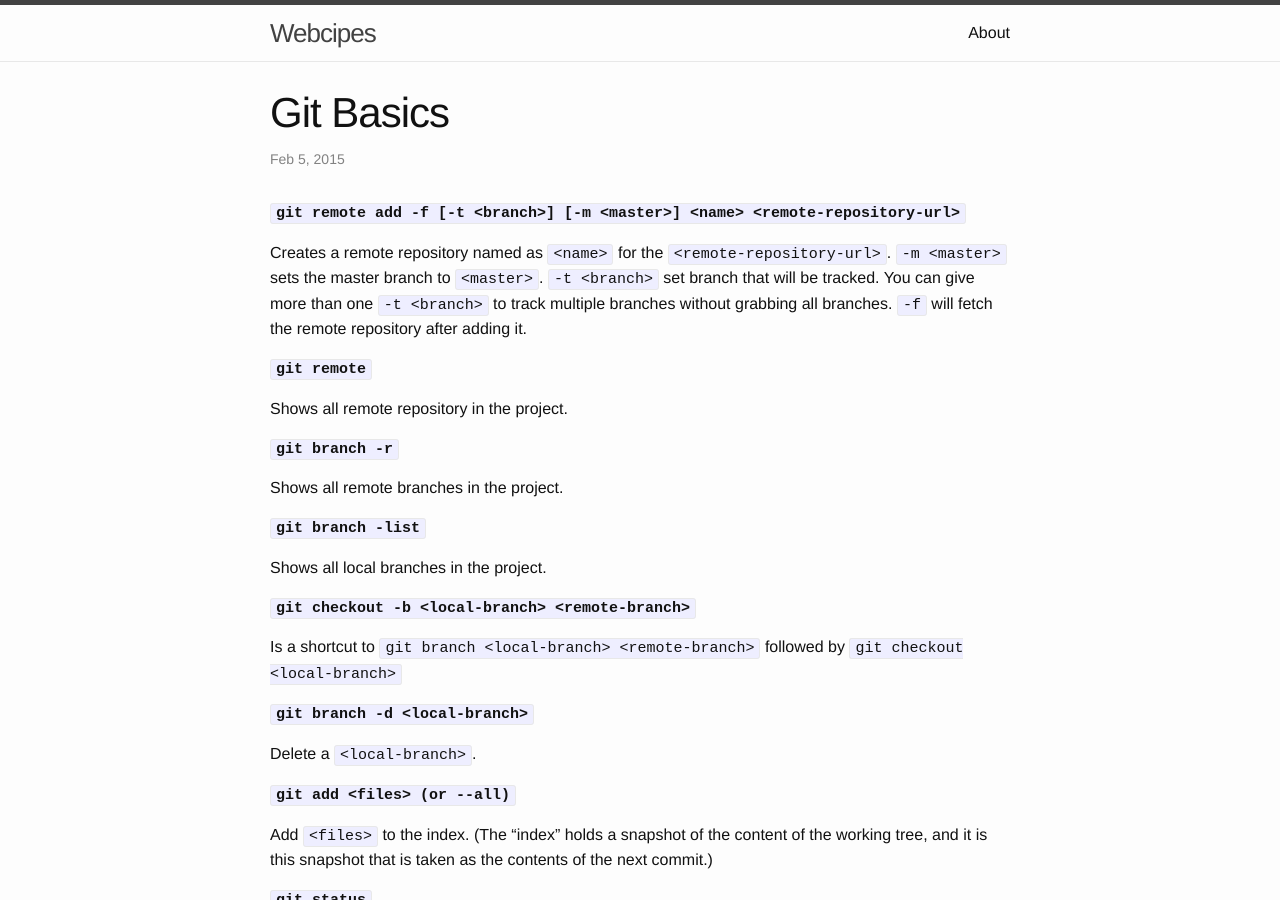
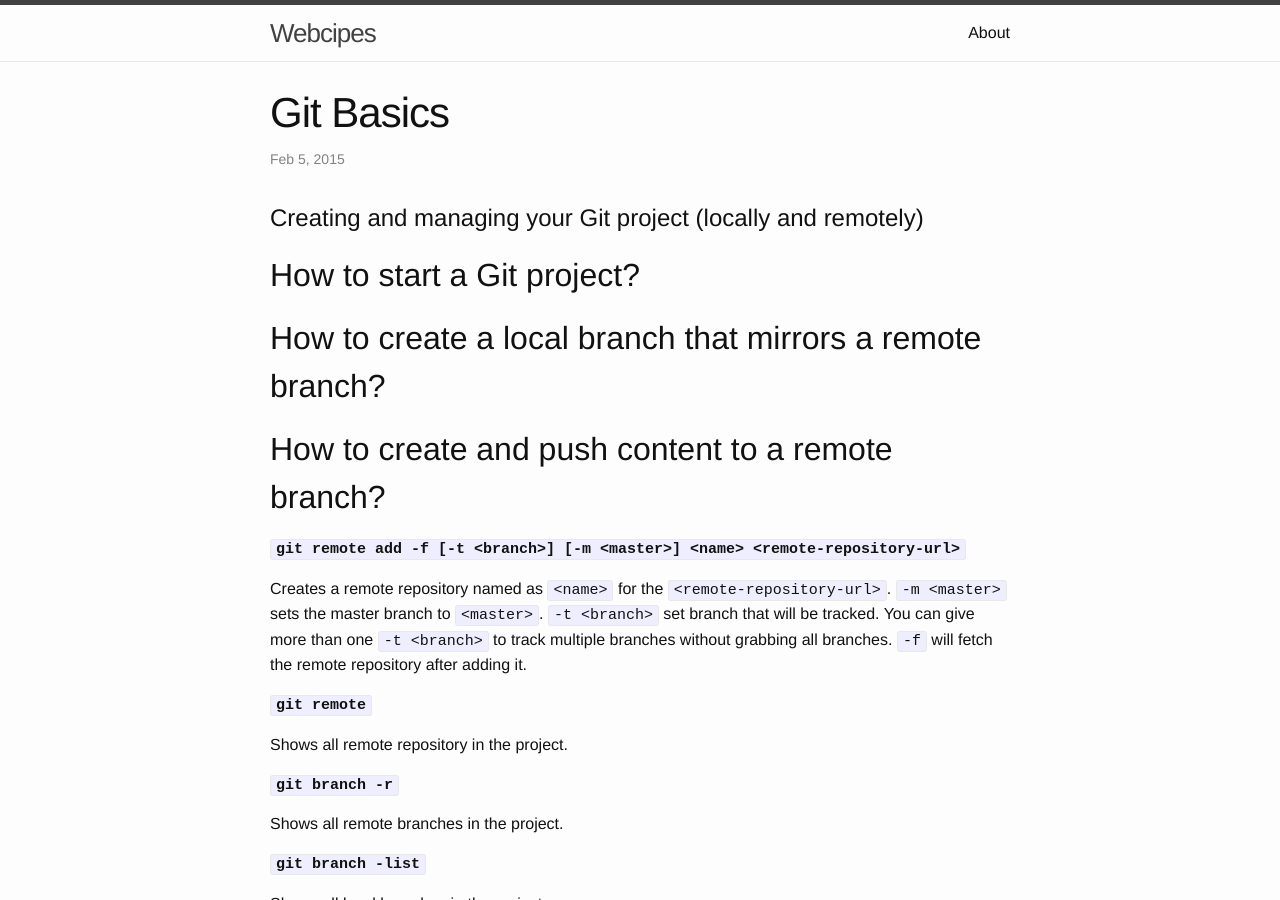
Before and after one commit to tiagofreres/blog, a Jekyll site: the page built from _posts/2015-02-05-git-basics.md, in a window 1280 px wide and 900 px high. Built offline with Jekyll 4.4.1, drawn with Linux system fonts in a browser that asks for light colours; Markdown is read by kramdown in place of the engine named in the settings.

Commit message:
changed config and post renamed

```diff
--- a/_config.yml
+++ b/_config.yml
@@ -6,7 +6,7 @@ description: > # this means to ignore newlines until "baseurl:"
   line in _config.yml. It will appear in your document head meta (for
   Google search results) and in your feed.xml site description.
 baseurl: "/blog/" # the subpath of your site, e.g. /blog/
-twitter_username: hatuna
+twitter_username: tiagofreres
 github_username:  tiagofreres
 
 # Build settings
--- a/_posts/2015-02-05-welcome-to-jekyll.md
+++ b/_posts/2015-02-05-git-basics.md
@@ -4,6 +4,12 @@ title:  "Git Basics"
 date:   2015-02-05 21:01:15
 categories: git basics
 ---
+
+#Creating and managing your Git project (locally and remotely)
+
+##How to start a Git project?
+##How to create a local branch that mirrors a remote branch?
+##How to create and push content to a remote branch?
 
 **`git remote add -f [-t <branch>] [-m <master>] <name> <remote-repository-url>`**
 
```
